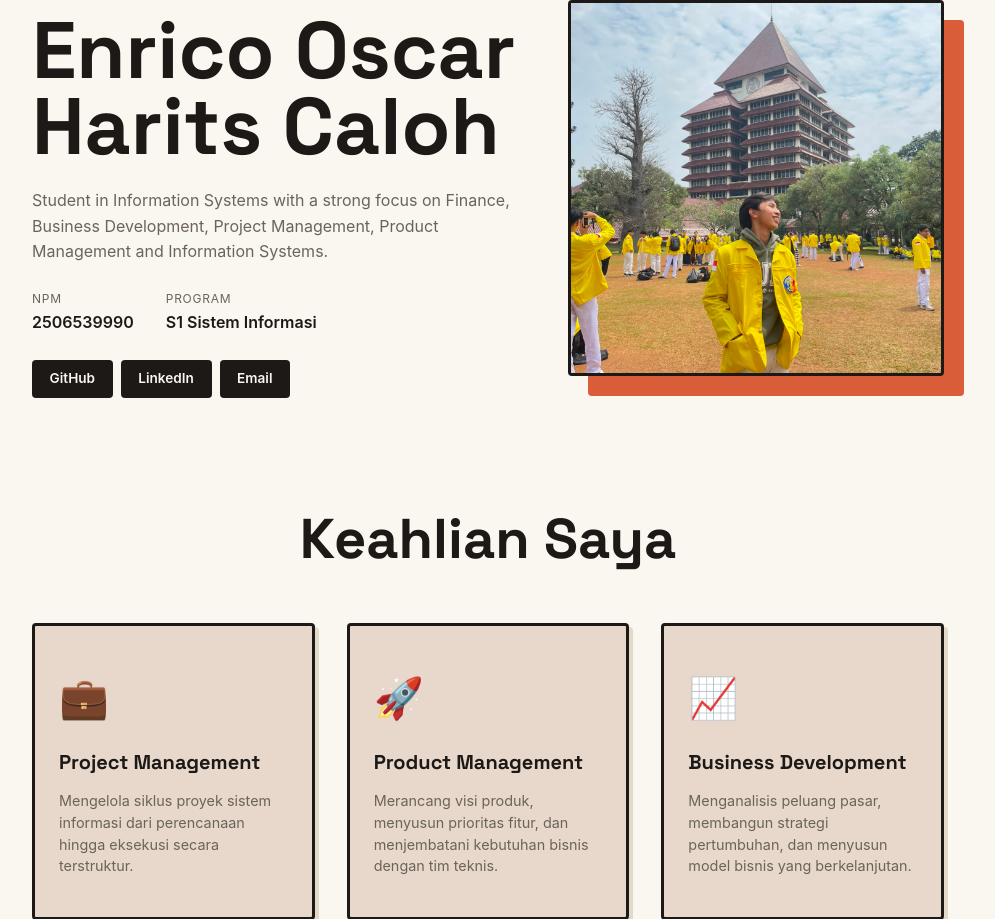
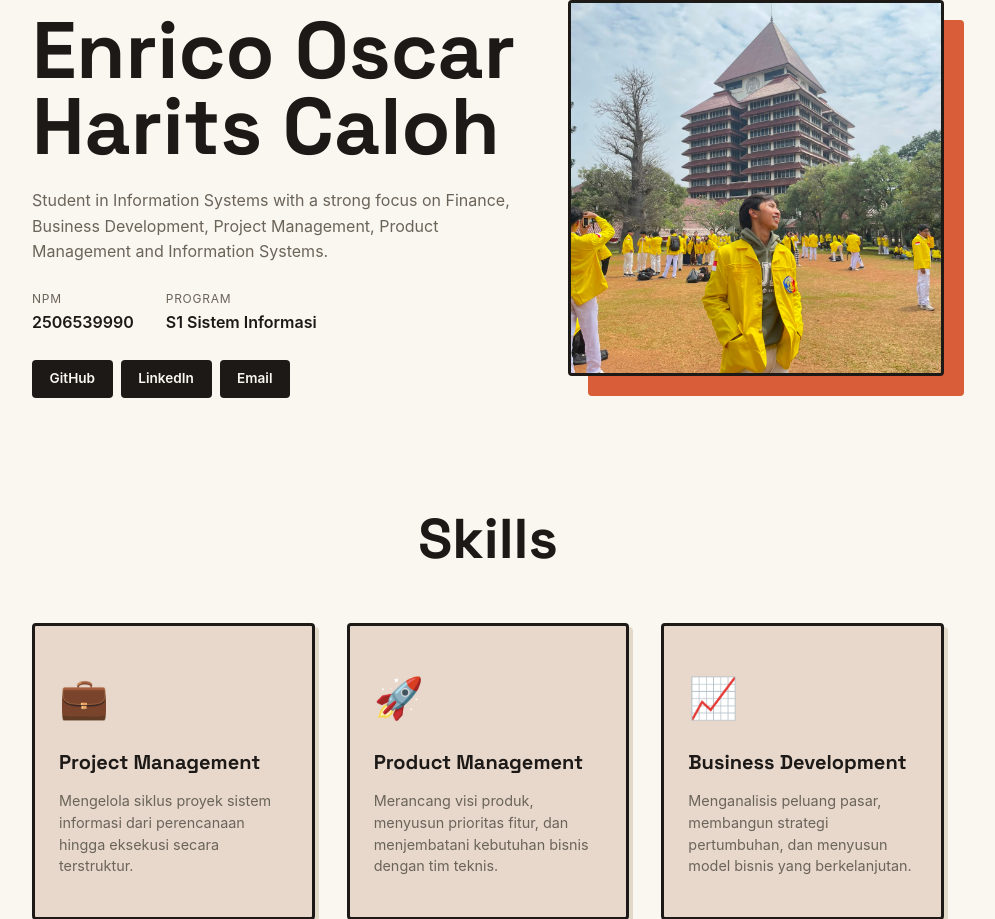
Before and after one commit to ricocalohhh/myportofolio, a Django app: page / in a window 1280 px wide. Shown: the part 168-1087 px from the top of the page, without its empty margins (152-1147 px from the left). Run offline with Django 5.2, Linux system fonts and the light colour scheme.

Commit message:
feat: change Keahlian Saya decsription to Skillsls

```diff
--- a/templates/index.html
+++ b/templates/index.html
@@ -53,7 +53,7 @@
 
          <section class="skills-section" id="skills">
             <div class="container">
-                <h2 class="skills-title">Keahlian Saya</h2>
+                <h2 class="skills-title">Skills</h2>
 
                 <div class="skills-container">
                     <!-- Item Konten 1 -->
```
